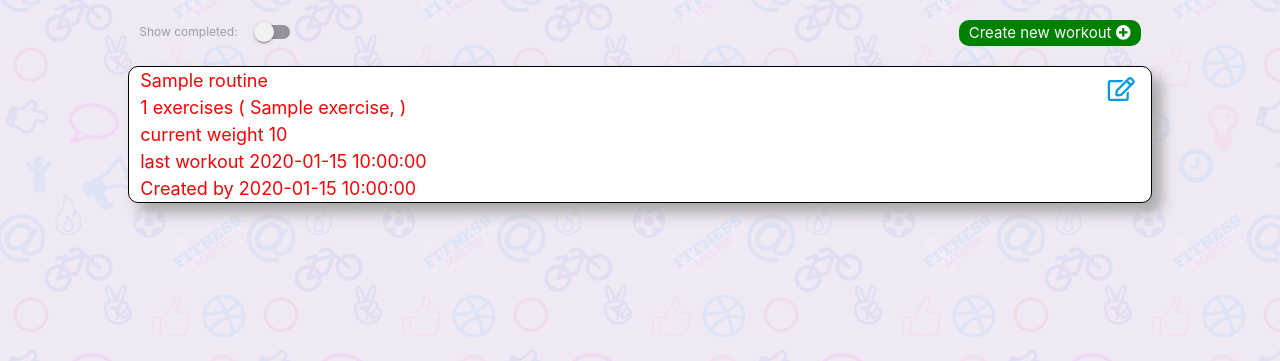
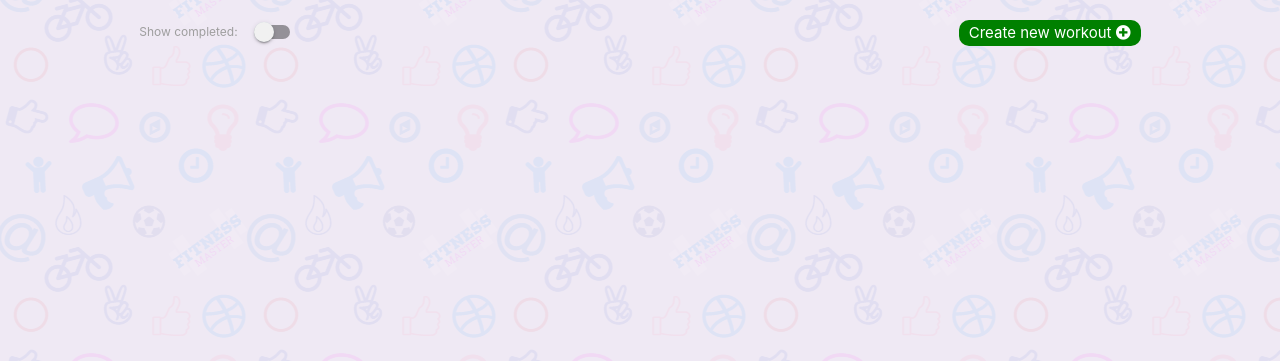
Before and after one commit to alexandergrib/fitness_master, a Flask app: page /workout in a window 1280 px wide. Shown: the part 160-521 px from the top of the page. Run offline with Flask 2, Linux system fonts and the light colour scheme; a database or web service that is not in the repository returns one stand-in record (values such as "Sample title"); some libraries are stand-ins or nearby versions.

Commit message:
CODE: change output of exercise list to split to 2 list 1.user_created 2.Admin_created. ISSUE[15]

```diff
--- a/app.py
+++ b/app.py
@@ -149,7 +149,7 @@ def update_workout_data(query):
         exercise_history = (exercise_data["exercise_history"] +
                             request.form.getlist("info_"+query+"[]"))
 
-        print(exercise_history)
+        # print(exercise_history)
         submit = {
             "exercise_name": exercise_data["exercise_name"],
             "description": exercise_data["description"],
@@ -180,10 +180,19 @@ def update_workout_data(query):
 @app.route("/exercise")
 def get_exercise_list():
     """
-        Display list of all exercises
+        Query DB for user created exercises and admin/system created
+        Return: exercise_list, exercise_list_admin
     """
-    exercise_list = list(mongo.db.exercises.find().sort("exercise_name", 1))
-    return render_template("exercise_all.html", exercise_list=exercise_list)
+    user = list(mongo.db.exercises.find({
+        "$and": [{"created_by": {'$eq': session["user"]}}]
+        }))
+    admin = list(mongo.db.exercises.find({
+        "$and": [{"created_by": {'$eq': "admin"}}]
+        }))
+    # exercise_list = list(mongo.db.exercises.find().sort("exercise_name", 1))
+    return render_template("exercise_all.html",
+                           exercise_list=user,
+                           exercise_list_admin=admin)
 
 
 
@@ -204,7 +213,9 @@ def create_exercise():
     yt_url,
     steps{array},
     about,
-    origin
+    created_by
+    origin,
+    exercise_history[]
 
     """
 
@@ -235,7 +246,8 @@ def create_exercise():
             'yt_url': replace_url,
             'steps': request.form.getlist("steps"),
             "created_by": session["user"],
-            "origin": session["user"]
+            "origin": session["user"],
+            "exercise_history": []
         }
 
         mongo.db.exercises.insert_one(submit)
@@ -261,7 +273,8 @@ def get_exercise(exercise_id):
 @app.route("/exercise/edit/<exercise_id>", methods=["GET", "POST"])
 def edit_exercise(exercise_id):
     """
-        Modify individual exercise
+        Modify individual exercise,
+        if modifying admin created exercise will be cloned
     """
     exercise_category_list = list(
         mongo.db.categories.find().sort("category_name", 1))
@@ -289,11 +302,12 @@ def edit_exercise(exercise_id):
             'yt_url': replace_url,  # create validator for url
             'steps': request.form.getlist("steps"),
             "created_by": session["user"],
-            "origin": single_exercise["origin"]
+            "origin": single_exercise["origin"],
+            "exercise_history": single_exercise["exercise_history"]
         }
         if single_exercise["created_by"] != submit["created_by"]:
             # create new copy with username
-            submit['exercise_name'] += " [{}]".format(session["user"])
+            submit['exercise_name'] += " COPY"  # " [{}]".format(session["user"])
             mongo.db.exercises.insert_one(submit)
 
         else:
--- a/templates/login.html
+++ b/templates/login.html
@@ -10,8 +10,8 @@
                 <div class="row">
 					<div class="input-field col s12">
 						<i class="fas fa-user-cog prefix light-blue-text text-darken-4"></i>
-						<input id="username" name="username" type="text" minlength="5"
-                            maxlength="15" pattern="^[a-zA-Z0-9]{5,15}$" class="validate" required>
+						<input id="username" name="username" type="text" minlength="3"
+                            maxlength="15" pattern="^[a-zA-Z0-9]{3,15}$" class="validate" required>
 						<label for="username">Username</label>
 					</div>
                 </div>
--- a/templates/workout.html
+++ b/templates/workout.html
@@ -18,6 +18,7 @@
         </div>
         <!--Generate list of workouts -->
         {% for workout in workout_list %}
+            {% if workout.created_by == "admin" or workout.created_by == session['user'] %}
                 <div class="row workout--row">
                 <!-- link to start workout -->
                     <a href="{{ url_for('start_workout', workout_id=workout._id) }}">
@@ -36,6 +37,7 @@
                         <div class="col s2 right-align"><a href="{{ url_for('edit_workout', workout_id=workout._id) }}"><i class="far fa-edit"></i></a></div>
                     </a>
                 </div>
+            {% endif %}
         {% endfor %}
     </div>
 
```
Lines whose indentation alone changed are shown as unchanged.
